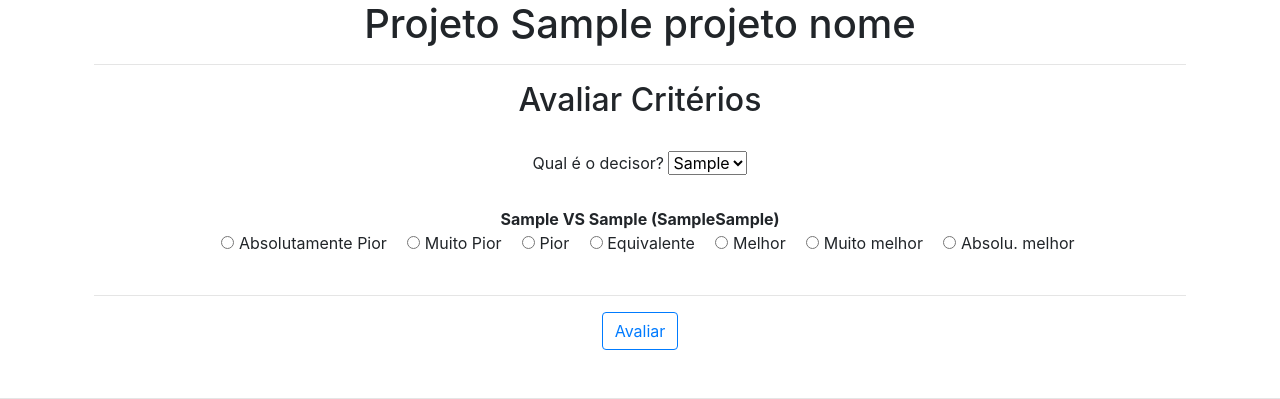
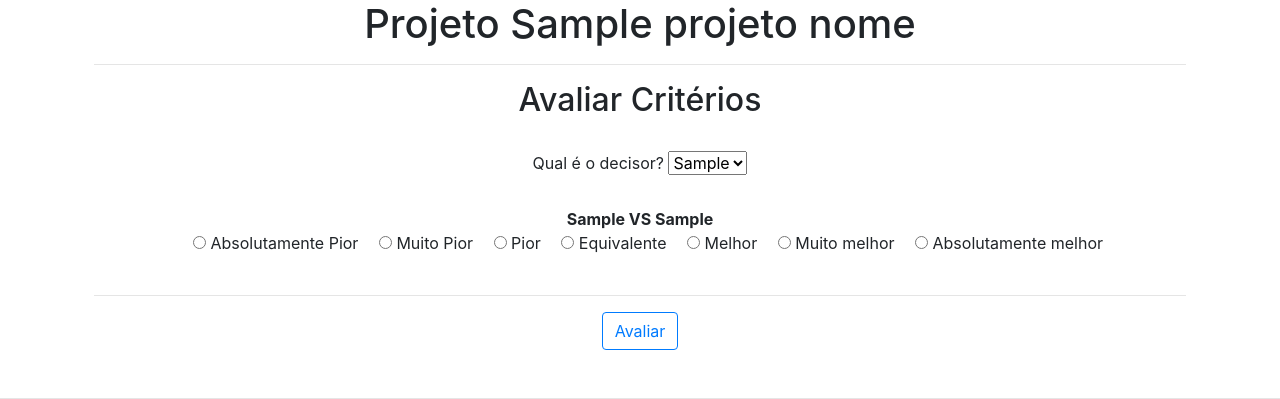
Before and after one commit to diegosorrilha/sapevosystem, a Django app: template templates/avaliar_criterios.html in a window 1280 px wide. Shown: the part 140-539 px from the top of the page. Run offline with Django 3.2, Linux system fonts and the light colour scheme; the template is opened without the code that fills it: most values are stand-ins (such as "Sample title", 1, 10 or a date in 2020); some libraries are stand-ins or nearby versions; grey boxes are pictures that could not be loaded.

Commit message:
corrige layout: retira codigo dos criterios e corrige nome da expressao linguistica

```diff
--- a/templates/avaliar_criterios.html
+++ b/templates/avaliar_criterios.html
@@ -22,7 +22,7 @@
         <div id="criterios">
         {% for criterios in criterios_combinados %}
             <!-- {{criterios}} -->
-            <strong>{{criterios.0}} VS {{criterios.1}} ({{criterios.2}}{{criterios.3}})</strong>
+            <strong>{{criterios.0}} VS {{criterios.1}}</strong>
             <br>
             <input style="margin-left: 1em" type="radio" name="{{criterios.2}}{{criterios.3}}" value=-3> Absolutamente Pior
             <input style="margin-left: 1em" type="radio" name="{{criterios.2}}{{criterios.3}}" value=-2> Muito Pior
@@ -30,7 +30,7 @@
             <input style="margin-left: 1em" type="radio" name="{{criterios.2}}{{criterios.3}}" value=0> Equivalente
             <input style="margin-left: 1em" type="radio" name="{{criterios.2}}{{criterios.3}}" value=1> Melhor
             <input style="margin-left: 1em" type="radio" name="{{criterios.2}}{{criterios.3}}" value=2> Muito melhor
-            <input style="margin-left: 1em" type="radio" name="{{criterios.2}}{{criterios.3}}" value=3> Absolu. melhor
+            <input style="margin-left: 1em" type="radio" name="{{criterios.2}}{{criterios.3}}" value=3> Absolutamente melhor
             <br>
             <br>
         {% endfor %}
```
